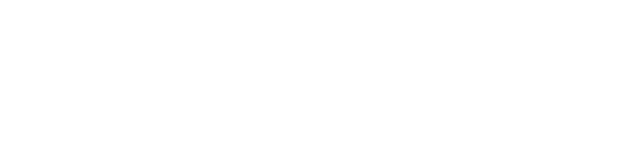
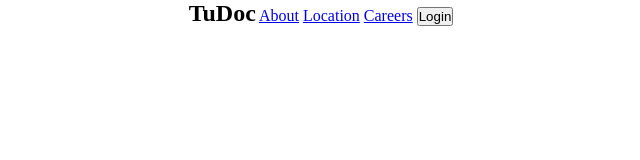
Before and after one commit to Daniel18lol/Practica1HTML, a plain HTML site: page index.html in a window 1280 px wide. Shown: the whole page, without its empty margins (319-959 px from the left). Drawn offline with Linux system fonts and the light colour scheme.

Commit message:
Diseño inicial de barra de navegación

```diff
--- a/index.css
+++ b/index.css
@@ -2,3 +2,9 @@
   margin: 0;
   padding: 0;
 }
+nav {
+  text-align: center;
+}
+h1 {
+  display: inline;
+}
--- a/index.html
+++ b/index.html
@@ -7,7 +7,15 @@
     <link rel="stylesheet" href="index.css" />
   </head>
   <body>
-    <header></header>
+    <header>
+      <nav>
+        <h1>TuDoc</h1>
+        <a href="#">About</a>
+        <a href="#">Location</a>
+        <a href="#">Careers</a>
+        <a href="#"><button>Login</button></a>
+      </nav>
+    </header>
     <main></main>
     <footer></footer>
   </body>
```
Also changed, not shown: 1 other file.
